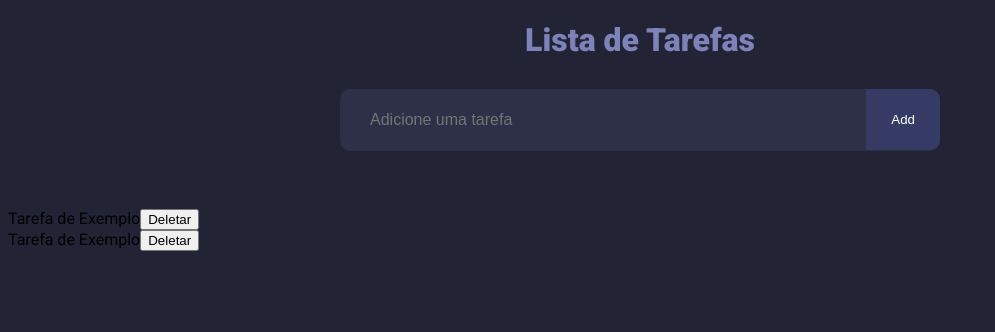
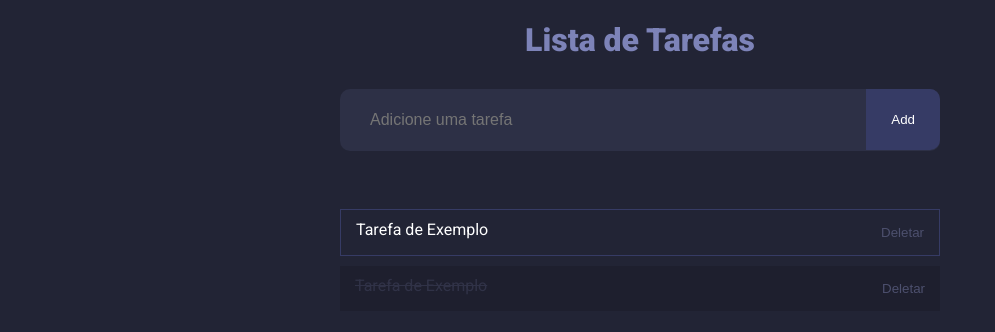
Before and after one commit to sergiomerces/lista-tarefas, a React (Vite) app: page / in a window 1280 px wide. Shown: the top 332 px of the page, without its empty margins (0-995 px from the left). Built offline with nearby package versions, Linux system fonts and the light colour scheme.

Commit message:
estilização de itens de tarefa

```diff
--- a/src/TodoList.css
+++ b/src/TodoList.css
@@ -58,11 +58,73 @@ button.add:hover {
 }
 
 .lista-tarefas {
+    display: flex;
+    justify-content: center;
+    flex-flow: column;
+    width: 600px;
+    margin: auto;
+}
 
+.item {
+    display: flex;
+    justify-content: space-between;
+    border: 1px solid #363b65;
+    color: #000000;
+    margin-bottom: 10px;
+    cursor: pointer;
+}
+
+.item:hover {
+    background-color: #151627;
+}
+
+.item span {
+    width: 100%;
+    color: #ffffff;
+    margin-right: 10px;
+    padding: 10px 15px;
+}
+
+.item-completo {
+    display: flex;
+    justify-content: space-between;
+    background-color: #1e1f2e;
+    border: none;
+    margin-bottom: 10px;
+    cursor: pointer;
+}
+
+.item-completo span {
+    width: 100%;
+    color: #4d506e;
+    margin-right: 10px;
+    padding: 10px 15px;
+    text-decoration: line-through;
+    opacity: .4;
+}
+
+button.del {
+    background-color: inherit;
+    color: #4d506e;
+    border: none;
+    padding: 15px;
+    cursor: pointer;
+}
+
+button.del:hover {
+    background-color: #ff004c;
+    color: #ffffff;
+    border: none;
+    padding: 15px;
+    cursor: pointer;
 }
 
     @media screen and (max-width: 900px) {
         form {
             width: 100%;
         }
+
+        .lista-tarefas {
+            width: 100%;
+        }
 }
--- a/src/TodoList.jsx
+++ b/src/TodoList.jsx
@@ -15,11 +15,11 @@ function TodoList() {
             <div className="lista-tarefas">
                 <div className="item">
                     <span>Tarefa de Exemplo</span>
-                    <button>Deletar</button>
+                    <button className="del">Deletar</button>
                 </div>
                 <div className="item-completo">
                     <span>Tarefa de Exemplo</span>
-                    <button>Deletar</button>
+                    <button className="del">Deletar</button>
                 </div>
             </div>
         </div>
```
